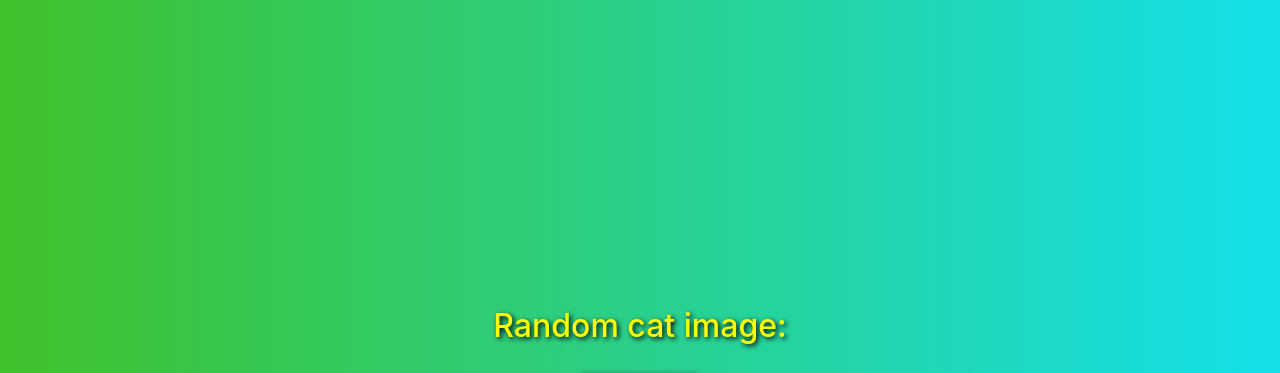
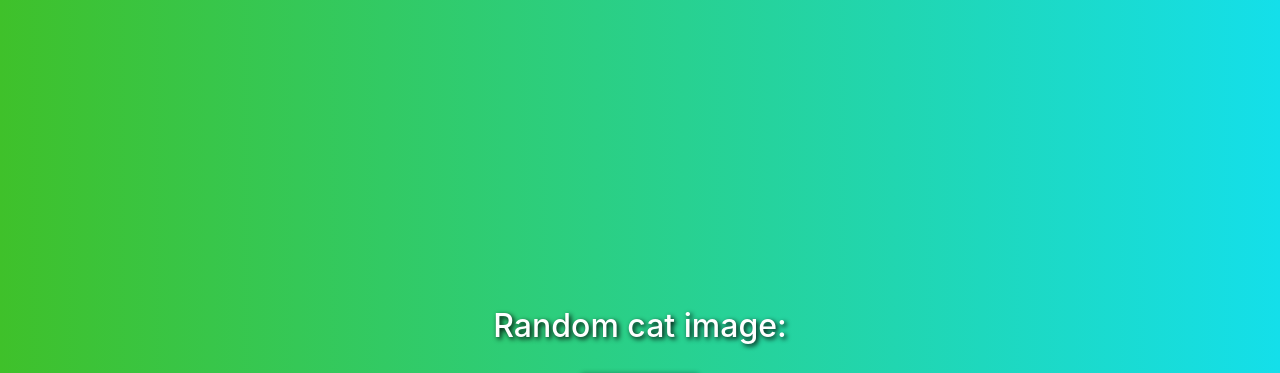
Before and after one commit to kriz23/cat-finder, a Flask app: template templates/index.html in a window 1280 px wide. Shown: the top 373 px of the page. Run offline with Flask 2, Linux system fonts and the light colour scheme; the template is opened without the code that fills it, so the values that code supplies are empty.

Commit message:
back to white title

```diff
--- a/templates/index.html
+++ b/templates/index.html
@@ -41,7 +41,7 @@
             font-size: 32px;
             font-weight: 500;
             margin-bottom: 30px;
-            color: yellow;
+            color: white;
             text-shadow: 2px 2px 5px black;
         }
 
```
